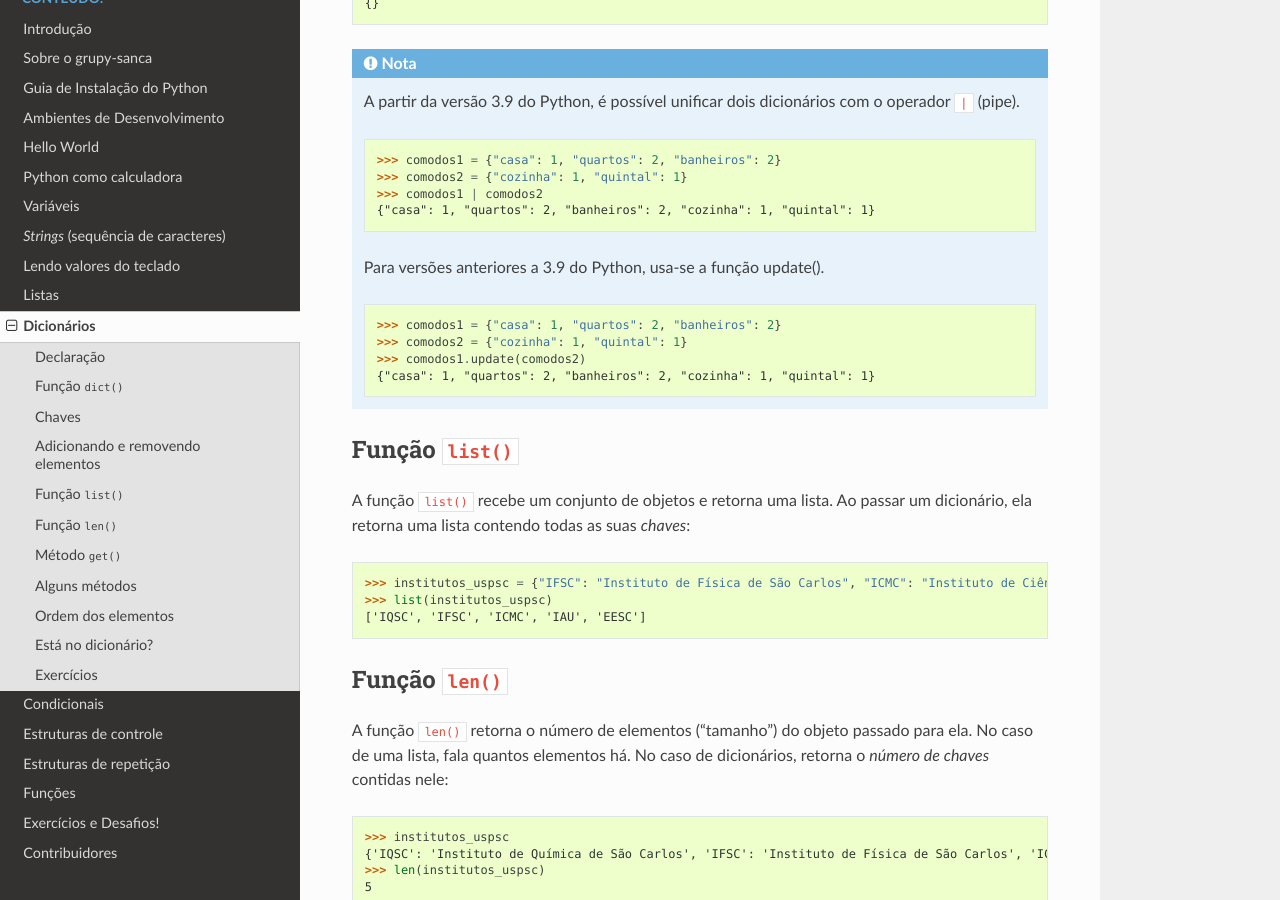
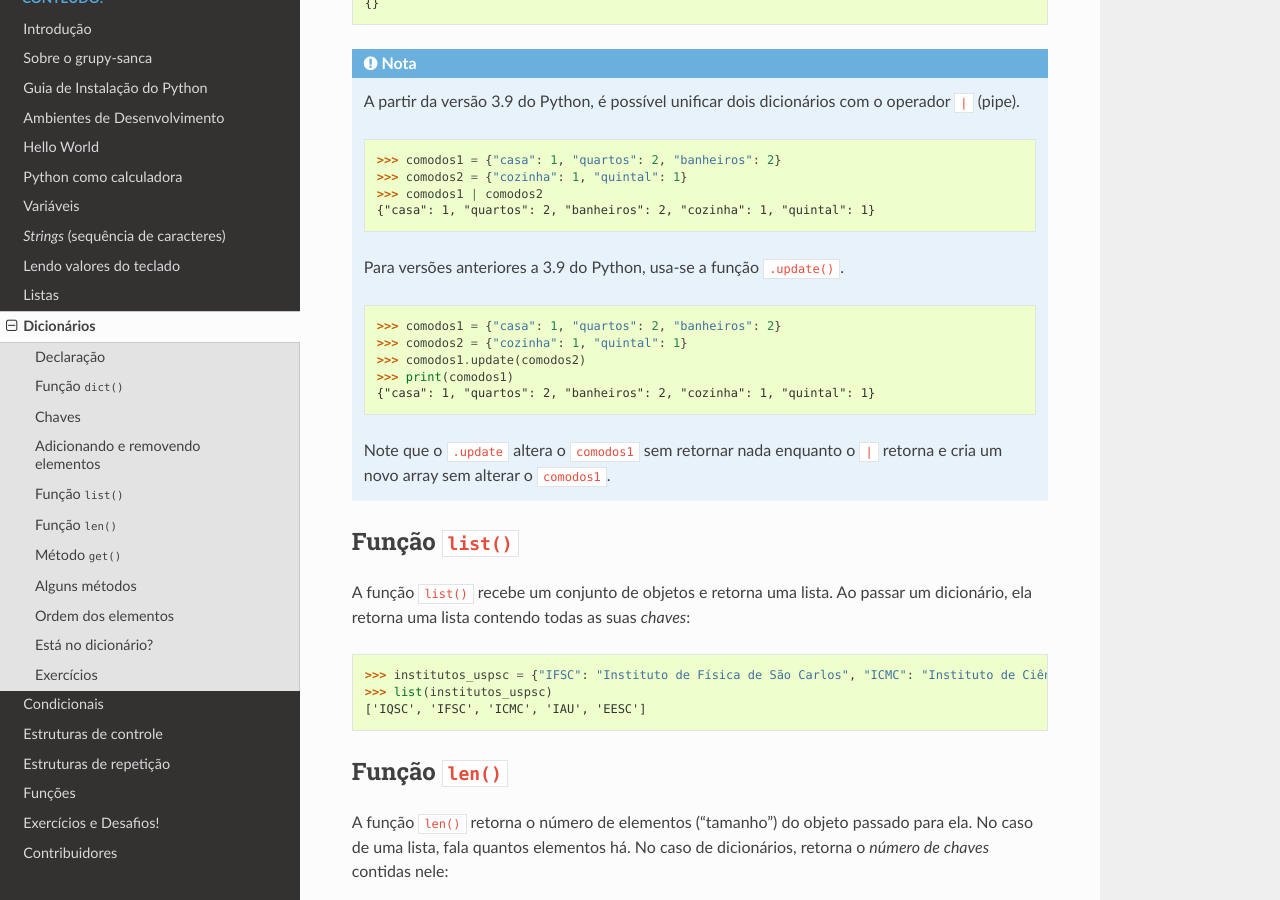
Before and after one commit to grupy-sanca/curso-python, a Sphinx documentation site: the page built from source/dicionarios.rst, in a window 1280 px wide and 900 px high, scrolled down 3320 px. Built offline with Sphinx 7.4.7 and the Read the Docs theme 2.0.0, drawn with Linux system fonts in a browser that asks for light colours.

Commit message:
Explicando melhor o .update()

```diff
--- a/source/dicionarios.rst
+++ b/source/dicionarios.rst
@@ -173,14 +173,17 @@ Para apagar *todos* os elementos de um dicionário, usamos o método ``clear``:
       >>> comodos1 | comodos2
       {"casa": 1, "quartos": 2, "banheiros": 2, "cozinha": 1, "quintal": 1}
 
-   Para versões anteriores a 3.9 do Python, usa-se a função update().
+   Para versões anteriores a 3.9 do Python, usa-se a função ``.update()``.
 
    .. doctest::
 
       >>> comodos1 = {"casa": 1, "quartos": 2, "banheiros": 2}
       >>> comodos2 = {"cozinha": 1, "quintal": 1}
       >>> comodos1.update(comodos2)
+      >>> print(comodos1)
       {"casa": 1, "quartos": 2, "banheiros": 2, "cozinha": 1, "quintal": 1}
+
+   Note que o ``.update`` altera o ``comodos1`` sem retornar nada enquanto o ``|`` retorna e cria um novo array sem alterar o ``comodos1``.
 
 Função ``list()``
 -----------------
```
